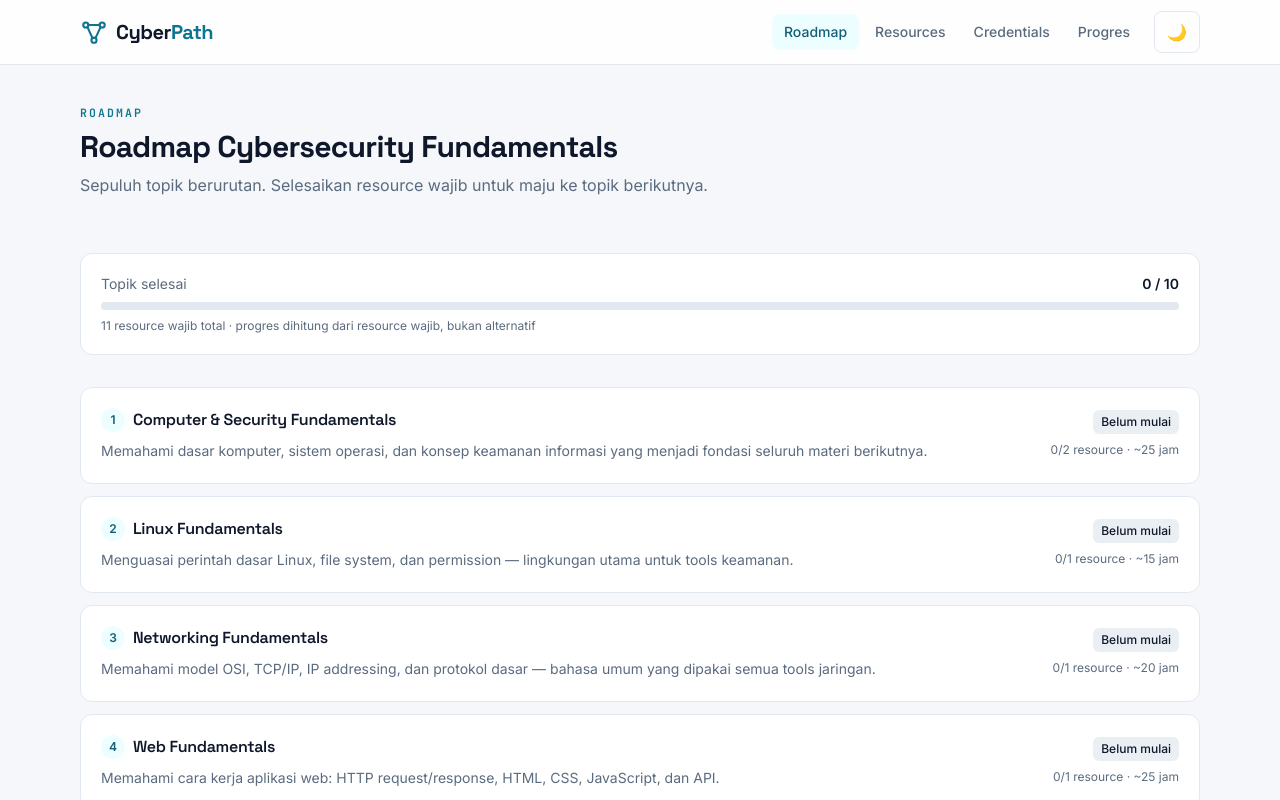
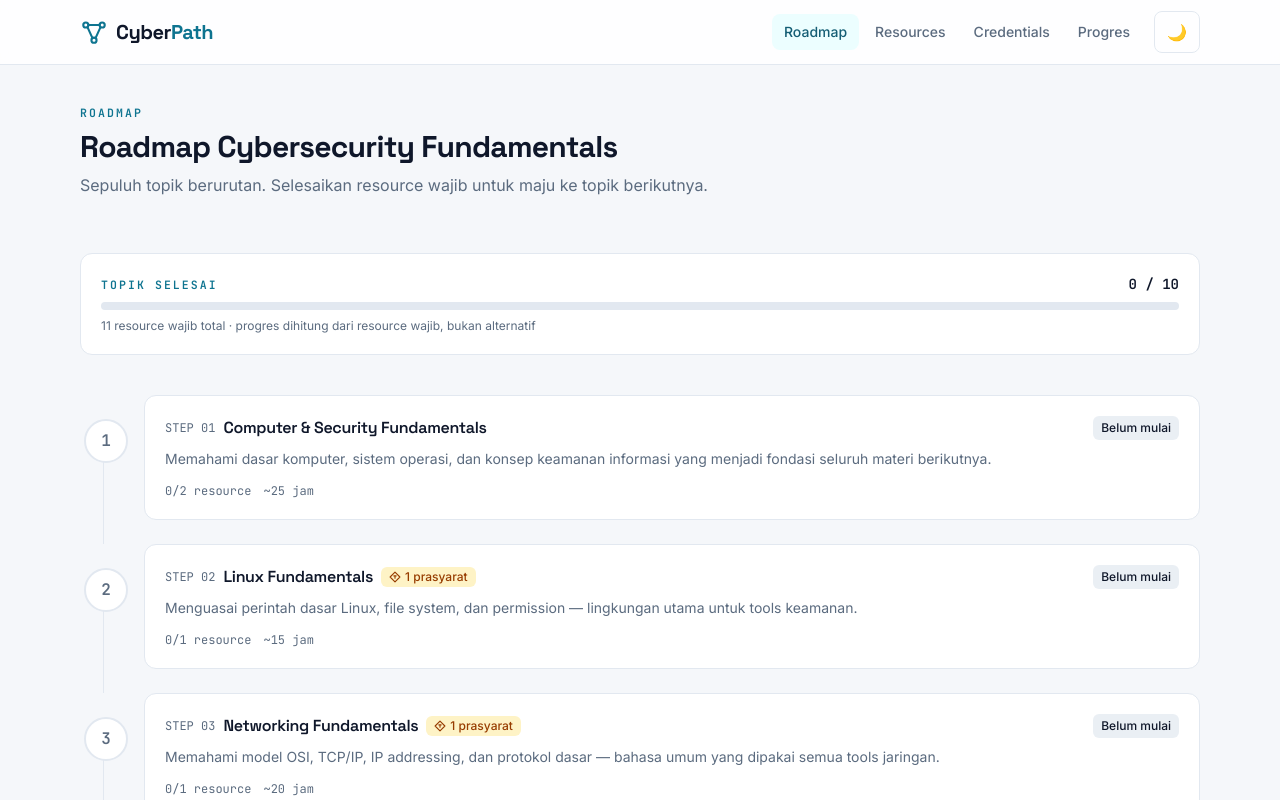
Before and after one commit to ranuay/media-hobbies, a React (Vite) app: page /roadmap in a window 1280 px wide. Shown: the top 800 px of the page. Built offline with nearby package versions, Linux system fonts and the light colour scheme.

Commit message:
Redesign roadmap as vertical timeline with path-node status indicators

```diff
--- a/src/pages/RoadmapPage.tsx
+++ b/src/pages/RoadmapPage.tsx
@@ -20,16 +20,17 @@ export default function RoadmapPage() {
         description="Sepuluh topik berurutan. Selesaikan resource wajib untuk maju ke topik berikutnya."
       />
 
-      <div className="mb-8 p-5 border border-border dark:border-dark-border rounded-xl bg-surface dark:bg-dark-surface">
+      {/* Summary bar */}
+      <div className="mb-10 p-5 border border-border dark:border-dark-border rounded-xl bg-surface dark:bg-dark-surface">
         <div className="flex justify-between items-center mb-2">
-          <div className="text-sm text-muted dark:text-dark-muted">Topik selesai</div>
-          <div className="text-sm font-semibold">
+          <div className="eyebrow">topik selesai</div>
+          <div className="stat-number text-sm font-semibold">
             {completedRequired} / {ordered.length}
           </div>
         </div>
         <div className="h-2 bg-border dark:bg-dark-border rounded-full overflow-hidden">
           <div
-            className="h-full bg-primary dark:bg-dark-primary rounded-full transition-all"
+            className="h-full bg-gradient-to-r from-primary to-accent dark:from-dark-primary dark:to-dark-accent rounded-full transition-all duration-500"
             style={{ width: `${(completedRequired / ordered.length) * 100}%` }}
           />
         </div>
@@ -38,43 +39,132 @@ export default function RoadmapPage() {
         </div>
       </div>
 
-      <ol className="space-y-3">
+      {/* Timeline */}
+      <div className="relative">
         {ordered.map((topic, index) => {
           const status = getTopicStatus(topic, progress.completedResourceIds)
           const { done, total } = getTopicProgress(topic, progress.completedResourceIds)
+          const hasPrereqs = (topic.prerequisites?.length ?? 0) > 0
+          const isLast = index === ordered.length - 1
+
           return (
-            <li key={topic.id}>
+            <div key={topic.id} className="relative pl-14 sm:pl-16 pb-2">
+              {/* Connecting line */}
+              {!isLast && (
+                <div
+                  className={`absolute left-[21px] sm:left-[23px] top-8 bottom-0 w-px ${
+                    status === 'completed'
+                      ? 'bg-accent dark:bg-dark-accent'
+                      : 'bg-border dark:bg-dark-border'
+                  }`}
+                />
+              )}
+
+              {/* Node */}
+              <div className="absolute left-0 top-6 sm:left-1">
+                <NodeStatus status={status} index={index} />
+              </div>
+
+              {/* Card */}
               <Link
                 to={`/topics/${topic.id}`}
-                className="block p-5 border border-border dark:border-dark-border rounded-xl bg-surface dark:bg-dark-surface hover:border-primary/50 dark:hover:border-dark-primary/50 hover:shadow-sm transition"
+                className={`group block p-5 mb-4 border rounded-xl transition-all ${
+                  status === 'completed'
+                    ? 'border-accent/40 dark:border-dark-accent/40 bg-surface dark:bg-dark-surface'
+                    : status === 'in-progress'
+                      ? 'border-primary/40 dark:border-dark-primary/40 bg-surface dark:bg-dark-surface'
+                      : 'border-border dark:border-dark-border bg-surface dark:bg-dark-surface'
+                } hover:border-primary/60 dark:hover:border-dark-primary/60 hover:-translate-y-0.5 hover:shadow-md`}
               >
                 <div className="flex items-start justify-between gap-4">
-                  <div>
-                    <div className="flex items-center gap-2">
-                      <span className="w-6 h-6 flex items-center justify-center rounded-full bg-primary-light dark:bg-dark-primary-light text-primary-dark dark:text-dark-primary-dark text-xs font-bold">
-                        {index + 1}
+                  <div className="min-w-0">
+                    <div className="flex flex-wrap items-center gap-2">
+                      <span className="stat-number text-xs text-muted dark:text-dark-muted">
+                        STEP {String(index + 1).padStart(2, '0')}
                       </span>
                       <h3 className="font-display font-semibold">{topic.title}</h3>
+                      {hasPrereqs && (
+                        <span className="inline-flex items-center gap-1 px-2 py-0.5 rounded-md bg-amber-100 text-amber-800 dark:bg-amber-900/50 dark:text-amber-300 text-xs font-medium">
+                          <svg viewBox="0 0 16 16" className="w-3 h-3" fill="none" stroke="currentColor" strokeWidth="1.5">
+                            <path d="M8 1.5 1.5 8 8 14.5 14.5 8 8 1.5Z" strokeLinejoin="round" />
+                            <path d="M6.5 6.5h3M8 6.5V9.5" strokeLinecap="round" />
+                          </svg>
+                          {topic.prerequisites!.length} prasyarat
+                        </span>
+                      )}
                     </div>
-                    <p className="text-sm text-muted dark:text-dark-muted mt-2 leading-relaxed">{topic.summary}</p>
+                    <p className="text-sm text-muted dark:text-dark-muted mt-2 leading-relaxed">
+                      {topic.summary}
+                    </p>
+                    <div className="mt-3 flex items-center gap-3 text-xs text-muted dark:text-dark-muted">
+                      <span className="stat-number">
+                        {done}/{total} resource
+                      </span>
+                      <span className="stat-number">~{topic.estimatedHours} jam</span>
+                    </div>
                   </div>
-                  <div className="text-right shrink-0">
-                    <StatusBadge status={status} />
-                    <div className="text-xs text-muted dark:text-dark-muted mt-2">
-                      {done}/{total} resource · ~{topic.estimatedHours} jam
-                    </div>
+
+                  <div className="shrink-0 flex flex-col items-end gap-2">
+                    <StatusPill status={status} />
+                    <span className="stat-number text-xs text-primary dark:text-dark-primary opacity-0 group-hover:opacity-100 transition-opacity">
+                      Buka →
+                    </span>
                   </div>
                 </div>
               </Link>
-            </li>
+            </div>
           )
         })}
-      </ol>
+      </div>
     </div>
   )
 }
 
-function StatusBadge({ status }: { status: 'not-started' | 'in-progress' | 'completed' }) {
+function NodeStatus({
+  status,
+  index,
+}: {
+  status: 'not-started' | 'in-progress' | 'completed'
+  index: number
+}) {
+  const base = 'relative flex items-center justify-center w-10 h-10 sm:w-11 sm:h-11 rounded-full border-2 transition-colors'
+
+  if (status === 'completed') {
+    return (
+      <div
+        className={`${base} border-accent dark:border-dark-accent bg-accent dark:bg-dark-accent text-white shadow-[0_0_12px_rgba(16,185,129,0.35)] dark:shadow-[0_0_12px_rgba(52,211,153,0.35)]`}
+      >
+        <svg viewBox="0 0 16 16" className="w-5 h-5" fill="none" stroke="currentColor" strokeWidth="2">
+          <path d="m3.5 8.5 3 3 6-7" strokeLinecap="round" strokeLinejoin="round" />
+        </svg>
+      </div>
+    )
+  }
+
+  if (status === 'in-progress') {
+    return (
+      <div
+        className={`${base} border-primary dark:border-dark-primary bg-surface dark:bg-dark-surface text-primary dark:text-dark-primary shadow-[0_0_12px_rgba(14,116,144,0.25)] dark:shadow-[0_0_12px_rgba(34,211,238,0.25)]`}
+      >
+        <span className="stat-number font-semibold">{index + 1}</span>
+        <span className="absolute -bottom-1 right-0 flex h-3 w-3">
+          <span className="animate-ping absolute inline-flex h-full w-full rounded-full bg-primary dark:bg-dark-primary opacity-60" />
+          <span className="relative inline-flex rounded-full h-3 w-3 bg-primary dark:bg-dark-primary" />
+        </span>
+      </div>
+    )
+  }
+
+  return (
+    <div
+      className={`${base} border-border dark:border-dark-border bg-surface dark:bg-dark-surface text-muted dark:text-dark-muted`}
+    >
+      <span className="stat-number font-semibold">{index + 1}</span>
+    </div>
+  )
+}
+
+function StatusPill({ status }: { status: 'not-started' | 'in-progress' | 'completed' }) {
   const map = {
     'not-started': {
       label: 'Belum mulai',
```
